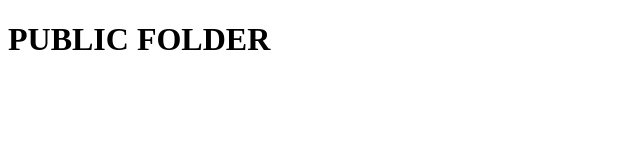
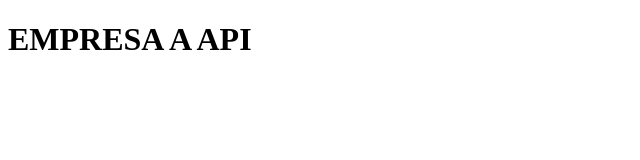
Before and after one commit to jeanC-git/bbva-empresa-example-api-JR00012458, a website: page public/index.html in a window 1280 px wide. Shown: the whole page, without its empty margins (0-640 px from the left). Drawn offline with Linux system fonts and the light colour scheme.

Commit message:
fix public.html

```diff
--- a/public/index.html
+++ b/public/index.html
@@ -8,6 +8,6 @@
     <title>PUBLIC FOLDER</title>
 </head>
 <body>
-<h1>PUBLIC FOLDER</h1>
+<h1>EMPRESA A API</h1>
 </body>
 </html>
```
